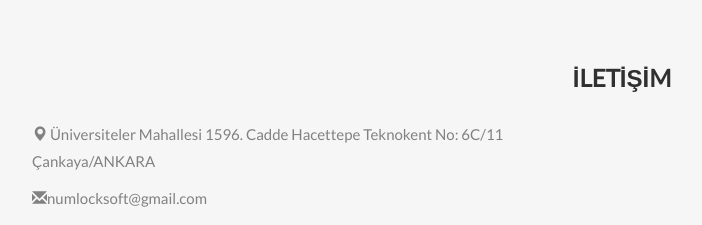
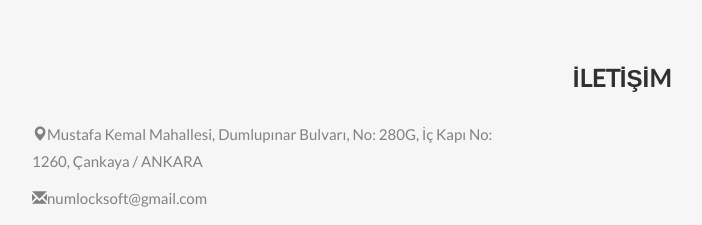
Before and after one commit to gokaysatir/gokaysatir.github.io, a plain HTML site: page index.html in a window 1280 px wide. Shown: the part 3240-3465 px from the top of the page, without its empty margins (18-720 px from the left). Drawn offline with nearby package versions, Linux system fonts and the light colour scheme.

Commit message:
Update index.html

```diff
--- a/index.html
+++ b/index.html
@@ -395,7 +395,7 @@
   <h2 class="text-center">İLETİŞİM</h2>
   <div class="row">
     <div class="col-sm-5">
-      <p><span class="glyphicon glyphicon-map-marker"></span> Üniversiteler Mahallesi 1596. Cadde Hacettepe Teknokent No: 6C/11   Çankaya/ANKARA </p>
+      <p><span class="glyphicon glyphicon-map-marker"></span>Mustafa Kemal Mahallesi, Dumlupınar Bulvarı, No: 280G, İç Kapı No: 1260, Çankaya / ANKARA </p>
       <p><span class="glyphicon glyphicon-envelope"></span>numlocksoft@gmail.com</p>
     </div>
   </div>
```
